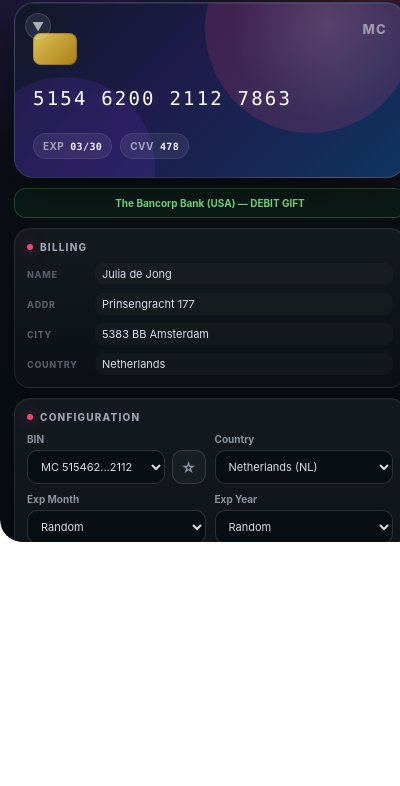
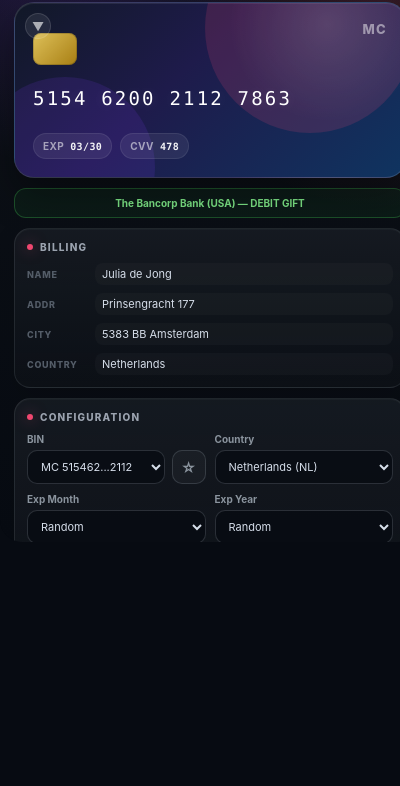
Before and after one commit to adxptived/Autobilling, a browser extension: page popup.html in a window 400 px wide. Shown: the part 58-844 px from the top of the page. Drawn offline with Linux system fonts and the light colour scheme.

Commit message:
Avoid white popup corners
- Restore dark html/body background
- Keep rounded inner shell without transparent browser corners

```diff
--- a/popup.html
+++ b/popup.html
@@ -24,7 +24,7 @@ body {
   margin: 0;
   padding: 0;
   overflow: hidden;
-  background: transparent;
+  background: #070b12;
   border-radius: 22px;
 }
 body {
@@ -37,7 +37,7 @@ body {
   max-height: 600px;
   padding: 14px;
   overflow-y: auto;
-  border-radius: 22px;
+  border-radius: 18px;
   background:
     radial-gradient(circle at 15% 0%, rgba(124, 58, 237, 0.22), transparent 32%),
     radial-gradient(circle at 90% 12%, rgba(239, 71, 111, 0.18), transparent 30%),
```
